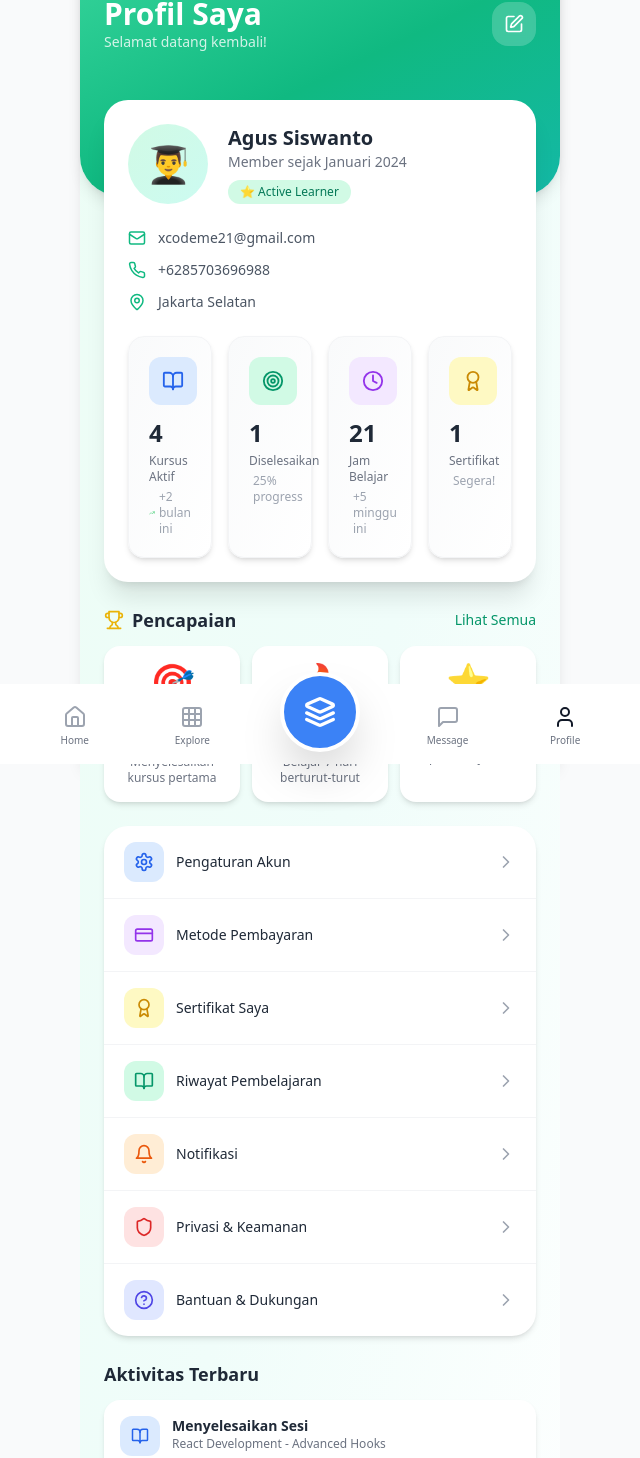
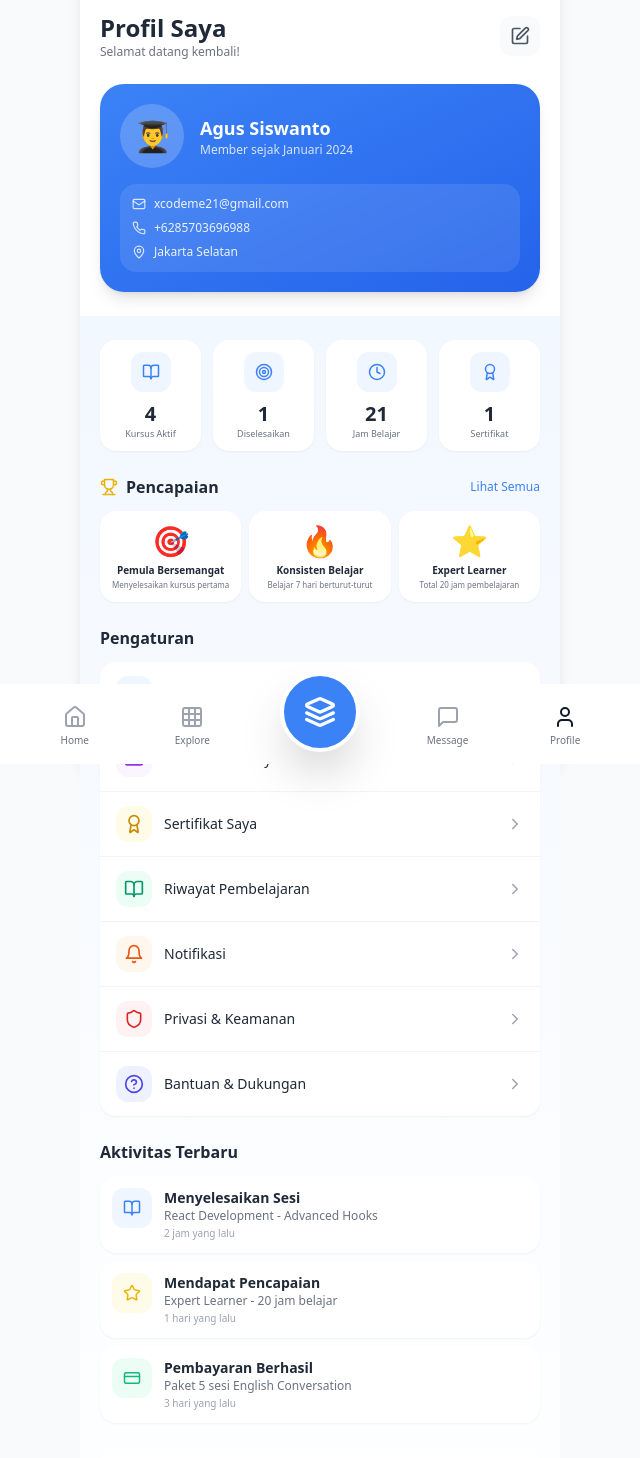
Before and after one commit to xcodeme21/sinau, a Next.js app: page /student/profile in a window 1280 px wide. Shown: the part 36-1494 px from the top of the page, without its empty margins (320-960 px from the left). Built offline with nearby package versions, Linux system fonts and the light colour scheme.

Commit message:
refactor profile

```diff
--- a/src/containers/student/profile/ProfileContainer.tsx
+++ b/src/containers/student/profile/ProfileContainer.tsx
@@ -92,43 +92,43 @@ export default function ProfileContainer() {
       icon: <Settings size={20} />,
       label: 'Pengaturan Akun',
       color: 'text-blue-600',
-      bg: 'bg-blue-100',
+      bg: 'bg-blue-50',
     },
     {
       icon: <CreditCard size={20} />,
       label: 'Metode Pembayaran',
       color: 'text-purple-600',
-      bg: 'bg-purple-100',
+      bg: 'bg-purple-50',
     },
     {
       icon: <Award size={20} />,
       label: 'Sertifikat Saya',
       color: 'text-yellow-600',
-      bg: 'bg-yellow-100',
+      bg: 'bg-yellow-50',
     },
     {
       icon: <BookOpen size={20} />,
       label: 'Riwayat Pembelajaran',
       color: 'text-emerald-600',
-      bg: 'bg-emerald-100',
+      bg: 'bg-emerald-50',
     },
     {
       icon: <Bell size={20} />,
       label: 'Notifikasi',
       color: 'text-orange-600',
-      bg: 'bg-orange-100',
+      bg: 'bg-orange-50',
     },
     {
       icon: <Shield size={20} />,
       label: 'Privasi & Keamanan',
       color: 'text-red-600',
-      bg: 'bg-red-100',
+      bg: 'bg-red-50',
     },
     {
       icon: <HelpCircle size={20} />,
       label: 'Bantuan & Dukungan',
       color: 'text-indigo-600',
-      bg: 'bg-indigo-100',
+      bg: 'bg-indigo-50',
     },
   ]
 
@@ -172,162 +172,156 @@ export default function ProfileContainer() {
   ]
 
   return (
-    <div className="min-h-screen bg-gradient-to-br from-emerald-50 via-teal-50 to-white pb-24">
+    <div className="min-h-screen bg-gradient-to-b from-blue-50 to-white pb-24">
       {/* Header */}
-      <div className="bg-gradient-to-br from-emerald-400 via-emerald-500 to-teal-500 text-white px-6 pt-8 pb-28 rounded-b-[40px] shadow-lg">
-        <div className="flex justify-between items-center mb-8">
+      <div className="bg-white px-5 pt-12 pb-6">
+        <div className="flex items-center justify-between mb-6">
           <div>
-            <h1 className="text-3xl font-bold">Profil Saya</h1>
-            <p className="text-sm opacity-80">Selamat datang kembali!</p>
+            <h1 className="text-2xl font-bold text-gray-800">Profil Saya</h1>
+            <p className="text-xs text-gray-500">Selamat datang kembali!</p>
           </div>
           <button
             onClick={() => setIsEditing(!isEditing)}
-            className="bg-white bg-opacity-20 p-3 rounded-2xl backdrop-blur-sm hover:bg-opacity-30 transition">
-            <Edit size={20} />
+            className="p-2.5 rounded-xl bg-gray-50 hover:bg-gray-100">
+            <Edit size={20} className="text-gray-600" />
           </button>
+        </div>
+
+        {/* Profile Card */}
+        <div className="bg-gradient-to-br from-blue-500 to-blue-600 rounded-3xl p-5 text-white shadow-lg">
+          <div className="flex items-center gap-4 mb-4">
+            <div className="w-16 h-16 bg-white/20 backdrop-blur-sm rounded-full flex items-center justify-center text-3xl">
+              {userProfile.avatar}
+            </div>
+            <div className="flex-1">
+              <h2 className="text-lg font-bold">{userProfile.name}</h2>
+              <p className="text-xs text-white/80">
+                Member sejak {userProfile.joinDate}
+              </p>
             </div>
           </div>
 
-      <div className="px-6 -mt-24">
-        {/* Profile Info */}
-        <div className="bg-white rounded-3xl shadow-xl p-6 mb-6">
-          <div className="flex items-center gap-5 mb-6">
-            <div className="bg-gradient-to-br from-emerald-100 to-teal-100 rounded-full w-20 h-20 flex items-center justify-center text-4xl">
-              {userProfile.avatar}
+          <div className="bg-white/10 backdrop-blur-sm rounded-2xl p-3 space-y-2">
+            <div className="flex items-center gap-2 text-xs">
+              <Mail size={14} className="text-white/80" />
+              <span className="text-white/90">{userProfile.email}</span>
             </div>
-            <div className="flex-1">
-              <h2 className="text-xl font-bold text-gray-800">
-                {userProfile.name}
-              </h2>
-              <p className="text-sm text-gray-500">
-                Member sejak {userProfile.joinDate}
-              </p>
-              <span className="mt-2 inline-block bg-emerald-100 text-emerald-700 text-xs px-3 py-1 rounded-full font-medium">
-                ⭐ Active Learner
-              </span>
+            <div className="flex items-center gap-2 text-xs">
+              <Phone size={14} className="text-white/80" />
+              <span className="text-white/90">{userProfile.phone}</span>
+            </div>
+            <div className="flex items-center gap-2 text-xs">
+              <MapPin size={14} className="text-white/80" />
+              <span className="text-white/90">{userProfile.location}</span>
+            </div>
+          </div>
         </div>
       </div>
 
-          {/* Contact */}
-          <div className="space-y-3 text-gray-600 mb-6">
-            <div className="flex items-center gap-3 text-sm">
-              <Mail size={18} className="text-emerald-500" />{' '}
-              {userProfile.email}
-            </div>
-            <div className="flex items-center gap-3 text-sm">
-              <Phone size={18} className="text-emerald-500" />{' '}
-              {userProfile.phone}
-            </div>
-            <div className="flex items-center gap-3 text-sm">
-              <MapPin size={18} className="text-emerald-500" />{' '}
-              {userProfile.location}
-            </div>
-          </div>
-
-          {/* Stats */}
-          <div className="grid grid-cols-2 md:grid-cols-4 gap-4">
+      <div className="px-5 py-6">
+        {/* Stats Grid */}
+        <div className="grid grid-cols-4 gap-3 mb-6">
           {stats.map((stat) => {
             const Icon = stat.icon
             return (
               <div
                 key={stat.id}
-                  className="bg-gradient-to-br from-gray-50 to-white rounded-2xl p-5 shadow-md hover:shadow-lg hover:scale-[1.03] transition duration-300 border border-gray-100 cursor-pointer">
-                  <div
-                    className={`bg-${stat.color}-100 w-12 h-12 rounded-xl flex items-center justify-center mb-3`}>
-                    <Icon size={22} className={`text-${stat.color}-600`} />
+                className="bg-white rounded-2xl p-3 shadow-sm text-center">
+                <div className="w-10 h-10 bg-blue-50 rounded-xl flex items-center justify-center mx-auto mb-2">
+                  <Icon size={18} className="text-blue-500" />
                 </div>
-                  <p className="text-2xl font-bold text-gray-800 mb-1">
-                    {stat.value}
-                  </p>
-                  <p className="text-xs font-medium text-gray-500 mb-1">
+                <p className="text-xl font-bold text-gray-800">{stat.value}</p>
+                <p className="text-[9px] text-gray-500 leading-tight">
                   {stat.label}
                 </p>
-                  <div className="flex items-center gap-1 text-xs text-gray-400">
-                    <TrendingUp
-                      size={12}
-                      className={`${stat.trendUp ? 'text-green-500' : 'text-gray-400'}`}
-                    />
-                    {stat.trend}
-                  </div>
               </div>
             )
           })}
         </div>
-        </div>
 
         {/* Achievements */}
         <div className="mb-6">
-          <div className="flex justify-between items-center mb-3">
-            <h2 className="text-lg font-bold text-gray-800 flex items-center gap-2">
-              <Trophy className="text-yellow-500" size={20} /> Pencapaian
-            </h2>
-            <button className="text-emerald-600 text-sm font-medium hover:underline">
+          <div className="flex items-center justify-between mb-3">
+            <h3 className="text-base font-semibold text-gray-800 flex items-center gap-2">
+              <Trophy className="text-yellow-500" size={18} />
+              Pencapaian
+            </h3>
+            <button className="text-xs text-blue-500 hover:underline">
               Lihat Semua
             </button>
           </div>
-          <div className="grid grid-cols-3 gap-3">
+          <div className="grid grid-cols-3 gap-2">
             {achievements.map((ach) => (
               <div
                 key={ach.id}
-                className="bg-white rounded-2xl shadow-md p-4 text-center hover:shadow-lg hover:scale-[1.03] transition">
-                <div className="text-4xl mb-2">{ach.icon}</div>
-                <h3 className="font-semibold text-gray-800 text-sm mb-1">
+                className="bg-white rounded-2xl p-3 shadow-sm text-center">
+                <div className="text-3xl mb-1">{ach.icon}</div>
+                <h4 className="font-semibold text-gray-800 text-[10px] mb-0.5">
                   {ach.title}
-                </h3>
-                <p className="text-xs text-gray-500">{ach.description}</p>
+                </h4>
+                <p className="text-[8px] text-gray-500 leading-tight">
+                  {ach.description}
+                </p>
               </div>
             ))}
           </div>
         </div>
 
-        {/* Menu */}
-        <div className="bg-white rounded-3xl shadow-md overflow-hidden mb-6">
+        {/* Menu Items */}
+        <div className="mb-6">
+          <h3 className="text-base font-semibold text-gray-800 mb-3">
+            Pengaturan
+          </h3>
+          <div className="bg-white rounded-2xl shadow-sm overflow-hidden">
             {menuItems.map((item, i) => (
               <button
                 key={i}
-              className="w-full flex items-center justify-between px-5 py-4 hover:bg-gray-50 border-b border-gray-100 last:border-none transition">
+                className="w-full flex items-center justify-between px-4 py-3.5 hover:bg-gray-50 border-b border-gray-100 last:border-none transition">
                 <div className="flex items-center gap-3">
                   <div
-                  className={`${item.bg} w-10 h-10 rounded-xl flex items-center justify-center`}>
+                    className={`${item.bg} w-9 h-9 rounded-xl flex items-center justify-center`}>
                     <span className={item.color}>{item.icon}</span>
                   </div>
                   <span className="text-gray-800 font-medium text-sm">
                     {item.label}
                   </span>
                 </div>
-              <ChevronRight size={20} className="text-gray-400" />
+                <ChevronRight size={18} className="text-gray-400" />
               </button>
             ))}
+          </div>
         </div>
 
         {/* Recent Activity */}
         <div className="mb-6">
-          <h2 className="text-lg font-bold text-gray-800 mb-3">
+          <h3 className="text-base font-semibold text-gray-800 mb-3">
             Aktivitas Terbaru
-          </h2>
-          <div className="space-y-3">
+          </h3>
+          <div className="space-y-2">
             {recentActivity.map((act) => (
               <div
                 key={act.id}
-                className="bg-white rounded-2xl shadow-md p-4 flex items-start gap-3 hover:shadow-lg transition">
+                className="bg-white rounded-2xl shadow-sm p-3 flex items-start gap-3">
                 <div
-                  className={`w-10 h-10 rounded-xl flex items-center justify-center ${
+                  className={`w-10 h-10 rounded-xl flex items-center justify-center flex-shrink-0 ${
                     act.type === 'class'
-                      ? 'bg-blue-100 text-blue-600'
+                      ? 'bg-blue-50 text-blue-500'
                       : act.type === 'achievement'
-                        ? 'bg-yellow-100 text-yellow-600'
-                        : 'bg-emerald-100 text-emerald-600'
+                        ? 'bg-yellow-50 text-yellow-500'
+                        : 'bg-emerald-50 text-emerald-500'
                   }`}>
                   {act.type === 'class' && <BookOpen size={18} />}
                   {act.type === 'achievement' && <Star size={18} />}
                   {act.type === 'payment' && <CreditCard size={18} />}
                 </div>
-                <div>
-                  <h3 className="font-semibold text-gray-800 text-sm">
+                <div className="flex-1 min-w-0">
+                  <h4 className="font-semibold text-gray-800 text-sm">
                     {act.title}
-                  </h3>
-                  <p className="text-xs text-gray-500">{act.description}</p>
-                  <p className="text-[11px] text-gray-400 mt-1">{act.date}</p>
+                  </h4>
+                  <p className="text-xs text-gray-500 line-clamp-1">
+                    {act.description}
+                  </p>
+                  <p className="text-[10px] text-gray-400 mt-0.5">{act.date}</p>
                 </div>
               </div>
             ))}
@@ -337,7 +331,7 @@ export default function ProfileContainer() {
         {/* Logout */}
         <Link
           href="/"
-          className="w-full bg-white rounded-2xl shadow-md py-4 flex items-center justify-center gap-2 text-red-600 font-semibold hover:bg-red-50 transition">
+          className="w-full bg-white rounded-2xl shadow-sm py-3.5 flex items-center justify-center gap-2 text-red-500 font-semibold hover:bg-red-50 transition">
           <LogOut size={18} />
           Keluar
         </Link>
```
Lines whose indentation alone changed are shown as unchanged.
